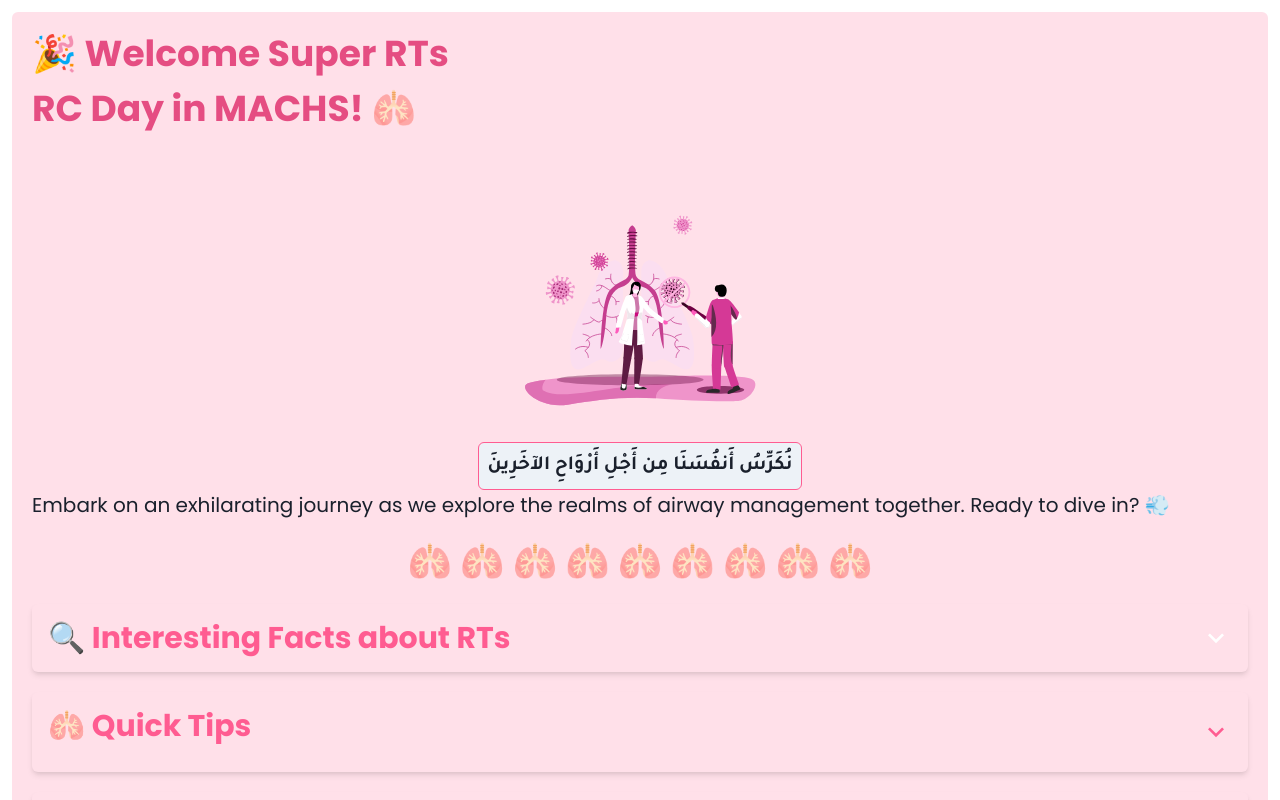
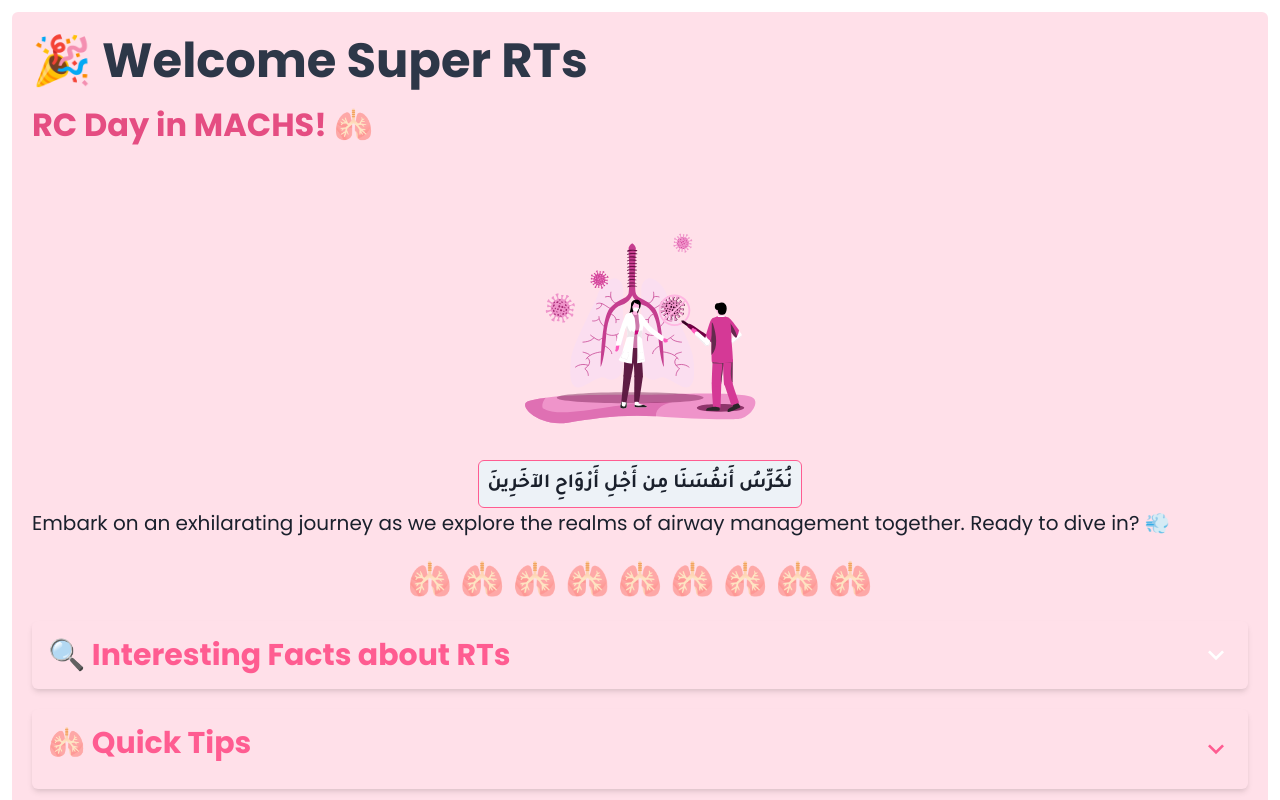
Before and after one commit to HadiAlMarzooq/airwaymanagment, a React (Create React App) app: page / in a window 1280 px wide. Shown: the top 800 px of the page. Built offline with nearby package versions, Linux system fonts and the light colour scheme.

Commit message:
feat: design enhancements

```diff
--- a/src/App.js
+++ b/src/App.js
@@ -61,6 +61,12 @@ function App() {
         >
           <MotionHeading
             mb={3}
+            style={{
+              fontSize: "3rem",
+              fontWeight: "bold",
+              color: "#2D3748",
+              marginBottom: "1rem",
+            }}
             color="primary.600"
             initial={{ opacity: 0 }}
             animate={{ opacity: 1 }}
@@ -69,6 +75,11 @@ function App() {
             🎉 Welcome Super RTs
           </MotionHeading>
           <MotionHeading
+            style={{
+              fontSize: "2rem",
+              fontWeight: "bold",
+              marginBottom: "1rem",
+            }}
             mb={3}
             color="primary.600"
             initial={{ opacity: 0 }}
```
